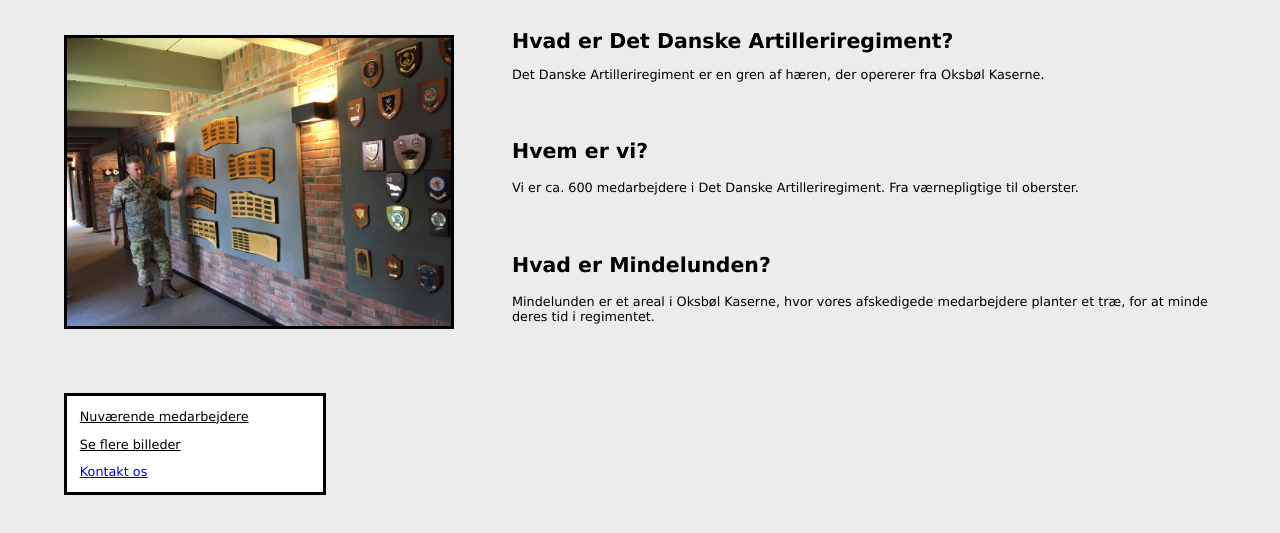
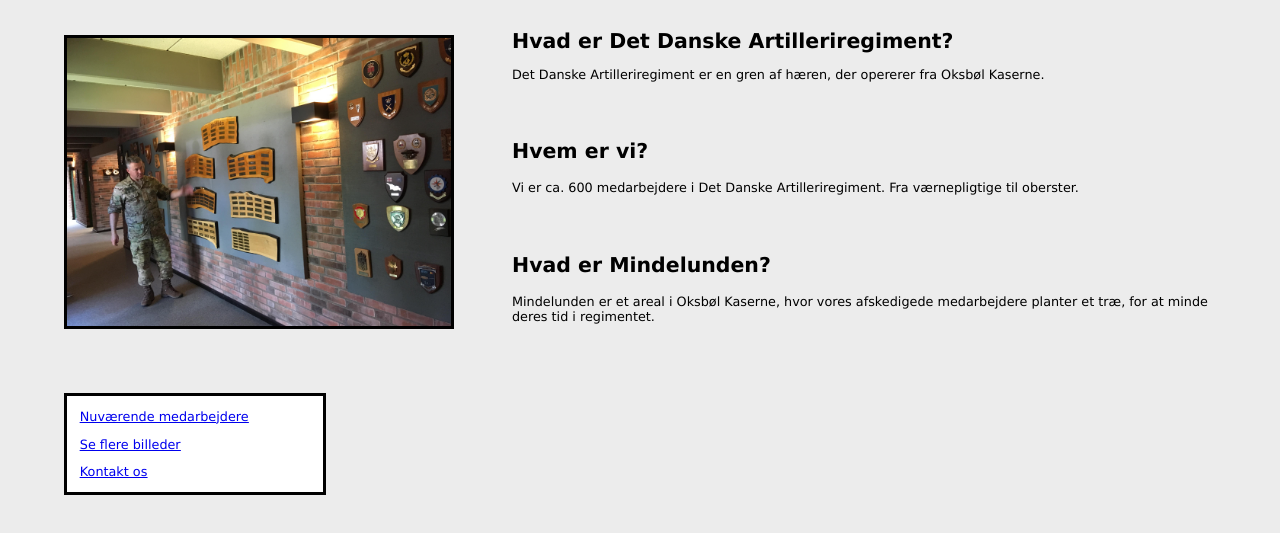
Before and after one commit to mads5856/2.-Semester-Eksamensprojekt-Videreudvikling, a plain HTML site: page html/om-os.html in a window 1280 px wide. Shown: the part 93-626 px from the top of the page. Drawn offline with Linux system fonts and the light colour scheme.

Commit message:
ændret links til blå og fiksede så billedet blev fjernet

```diff
--- a/CSS/style.css
+++ b/CSS/style.css
@@ -726,8 +726,6 @@
     cursor: pointer;
 }
 
-
-
 /*Kode til skalerbarhed af ipad og mobil*/
 
 
@@ -748,7 +746,7 @@
     .search {
         visibility: hidden;
     }
-    .map {
+    svg {
         display: none;
     }
     .om-os-aktiv {
--- a/html/om-os.html
+++ b/html/om-os.html
@@ -67,8 +67,8 @@
         </div>
 
         <div class="link-boks">
-            <p>Nuværende medarbejdere</p>
-            <p>Se flere billeder</p>
+            <a href="#"><p>Nuværende medarbejdere</p></a>
+            <a href="#"><p>Se flere billeder</p></a>
             <a href="kontakt.html"><p>Kontakt os</p></a>
         </div>
 
```
Also changed, not shown: index.html (+1 -0 lines), html/tidl-medarbjeder.html (line endings or trailing spaces).
